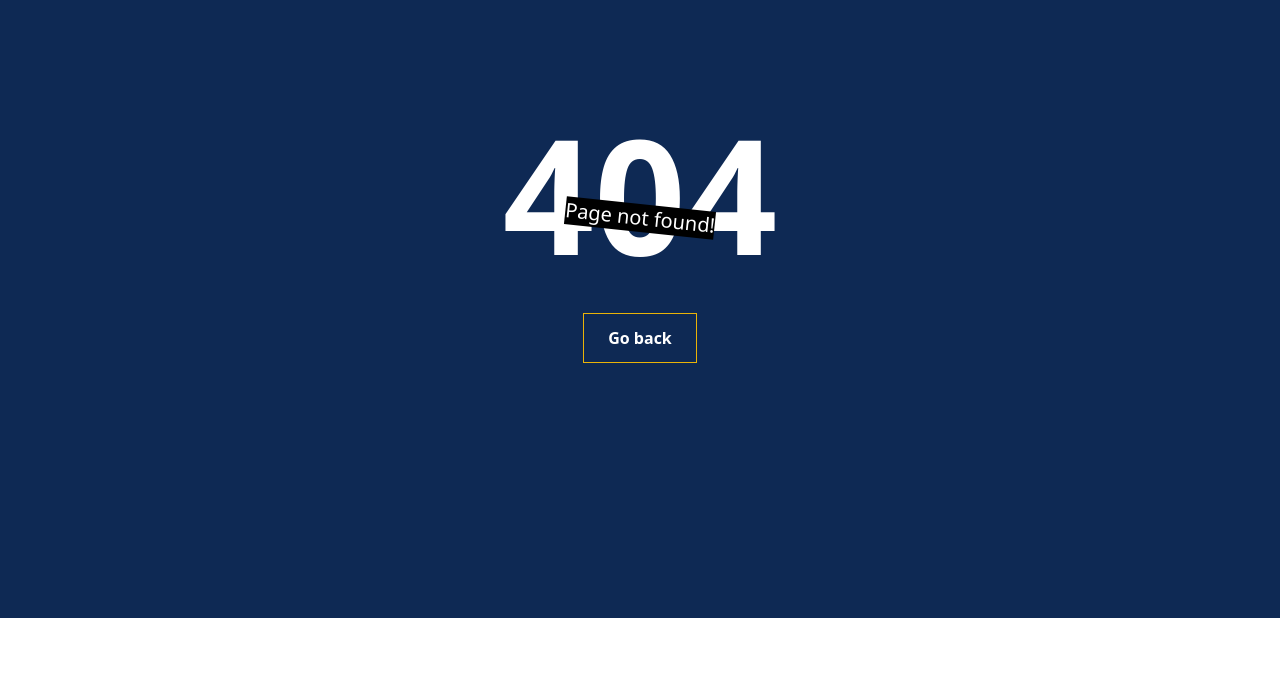
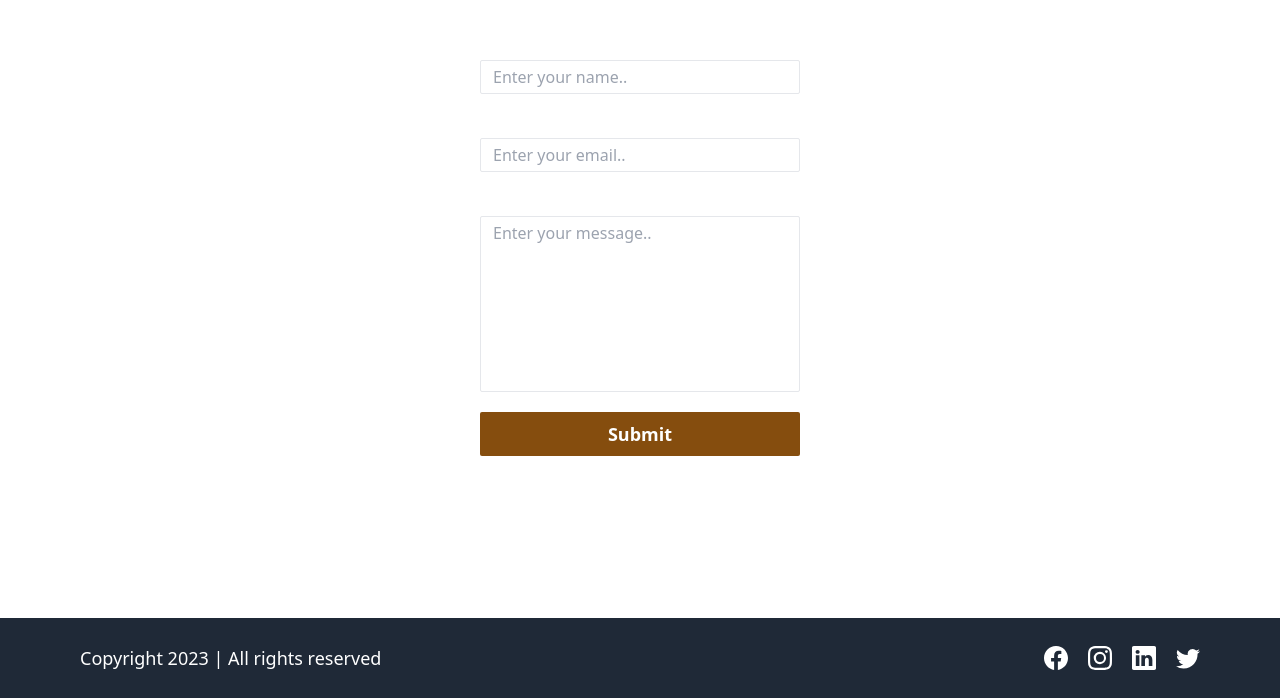
Before and after one commit to 0xmohitsen/lms-frontend, a React (Vite) app: page /contacts in a window 1280 px wide. Before the commit this address had no page. Shown: the part 182-880 px from the top of the page. Before the commit the page ends 800 px from the top, so only its background shows below. Built offline with nearby package versions, Linux system fonts and the light colour scheme.

Commit message:
Added contact us page

```diff
--- a/src/App.jsx
+++ b/src/App.jsx
@@ -6,6 +6,7 @@ import Home from './pages/Home';
 import NotFound from './pages/NotFound';
 import Signup from './pages/Signup';
 import Signin from './pages/Signin';
+import Contact from './pages/Contact';
 
 function App() {
 
@@ -15,6 +16,7 @@ function App() {
       <Route path='/about' element={<Aboutus/>} />
       <Route path='/register' element={<Signup/>} />
       <Route path='/login' element={<Signin/>} />
+      <Route path='/contacts' element={<Contact/>} />
       <Route path='*' element={<NotFound/>} />
     </Routes>
   )
--- /dev/null
+++ b/src/pages/Contact.jsx
@@ -0,0 +1,110 @@
+import { useState } from "react";
+import HomeLayout from "../layouts/HomeLayout";
+import toast from "react-hot-toast";
+import { isEmail } from "../helpers/regexMatcher";
+import axiosInstance from "../config/axiosInstance";
+
+function Contact(){
+
+    const [userInput , setUserInput] = useState({
+        name: '',
+        email: '',
+        message: ''
+    });
+
+    function handleInputChange(e){
+        const {name , value} = e.target;
+
+        setUserInput({
+            ...userInput,
+            [name]: value
+        });
+    }
+        async function onFormSubmit(e){
+            e.preventDefault();
+
+            if(!userInput.name || !userInput.email || !userInput.message){
+                toast.error('All fields are mandatory');
+                return;
+            }
+            if(!isEmail(userInput.email)){
+                toast.error('Invalid email provided');
+                return;
+            }
+
+            try {
+                const response = axiosInstance.post("/contact" , userInput);
+
+                toast.promise(response , {
+                    loading: "Submitting your query",
+                    success: "Form submitted successfully",
+                    error: "Failed to submit your form"
+                })
+
+                const responseData = await response;
+                console.log(responseData);
+                if(responseData?.data){
+                    setUserInput({
+                        name: '',
+                        email: '',
+                        message: ''
+                    })
+                }
+            } catch (error) {
+                toast.error('Operation failed...')
+            }
+        }
+
+    return (
+        <HomeLayout>
+            <div className="flex flex-col items-center justify-center h-[100vh]">
+                <form onSubmit={onFormSubmit} noValidate className="flex flex-col items-center justify-center gap-3 p-4 rounded-lg w-[22rem] text-white">
+                    <h1 className="text-3xl font-semibold">Contact form</h1>
+
+                    <div className="flex flex-col w-full gap-1">
+                        <label htmlFor="name" className="font-semibold text-lg">Name</label>
+                        <input
+                                required
+                                type="text"
+                                id="name"
+                                placeholder="Enter your name.."
+                                className="bg-white border px-3 py-1 rounded-sm text-black"
+                                name="name"
+                                onChange={handleInputChange}
+                                value={userInput.name}
+                        />
+                    </div>
+                    <div className="flex flex-col w-full gap-1">
+                        <label htmlFor="email" className="font-semibold text-lg">Email</label>
+                        <input
+                                required
+                                type="text"
+                                id="email"
+                                placeholder="Enter your email.."
+                                className="bg-white border px-3 py-1 rounded-sm text-black"
+                                name="email"
+                                onChange={handleInputChange}
+                                value={userInput.email}
+                        />
+                    </div>
+                    <div className="flex flex-col w-full gap-1">
+                        <label htmlFor="message" className="font-semibold text-lg">Message</label>
+                        <textarea
+                                required
+                                type="text"
+                                id="message"
+                                placeholder="Enter your message.."
+                                className="bg-white border px-3 py-1 rounded-sm resize-none h-[22vh] text-black"
+                                name="message"
+                                onChange={handleInputChange}
+                                value={userInput.message}
+                        />
+                    </div>
+                    <button className="w-full text-lg font-semibold py-2 px-4 mt-2 bg-yellow-800 hover:bg-yellow-600 rounded-sm transition-all ease-in-out duration-300">Submit</button>
+                </form>
+            </div>
+        </HomeLayout>
+    );
+}
+
+export default Contact;
--- a/src/pages/Signin.jsx
+++ b/src/pages/Signin.jsx
@@ -30,10 +30,12 @@ function Signin(){
         console.log(signInDetail);
         if(!signInDetail.email || !signInDetail.password){
             toast.error("Please fill all the required fields");
+            return;
         }
 
         if(!isEmail(signInDetail.email)){
             toast.error("Invalid email provided");
+            return;
         }
 
         const response = await dispatch(login(signInDetail));
@@ -66,7 +68,7 @@ function Signin(){
                                     name="email"
                                     id="email"
                                     placeholder="Enter your email.."
-                                    className="bg-transparent px-2 py-1 border border-white"/>
+                                    className="bg-transparent px-2 py-1 border rounded-sm"/>
                         </div>
 
                         <div className="flex flex-col gap-1">
@@ -79,9 +81,9 @@ function Signin(){
                                     name="password"
                                     id="password"
                                     placeholder="Enter your password.."
-                                    className="bg-transparent px-2 py-1 border border-white"/>
+                                    className="bg-transparent px-2 py-1 border rounded-sm"/>
                         </div>
-                        <button className="text-lg font-semibold bg-yellow-600 hover:bg-yellow-700 transition-all ease-in-out duration-300 py-2 px-4 mt-2">Sign in</button>
+                        <button className="text-lg font-semibold bg-yellow-800 hover:bg-yellow-600 transition-all ease-in-out duration-300 py-2 px-4 mt-2 rounded-sm">Sign in</button>
                         <p className="text-center">
                             Don't have an account ? <Link to={`/register`} className="text-accent">Sign up</Link>
                         </p>
--- a/src/pages/Signup.jsx
+++ b/src/pages/Signup.jsx
@@ -120,7 +120,7 @@ function Signup(){
                             name="username"
                             id="username"
                             placeholder="Enter your username.."
-                            className="px-2 py-1 bg-transparent border border-white" />
+                            className="px-2 py-1 bg-transparent border rounded-sm" />
                     </div>
 
                     <div className="flex flex-col gap-1">
@@ -133,7 +133,7 @@ function Signup(){
                             name="email"
                             id="email"
                             placeholder="Enter your email.."
-                            className="px-2 py-1 bg-transparent border border-white" />
+                            className="px-2 py-1 bg-transparent border rounded-sm" />
                     </div>
 
                     <div className="flex flex-col gap-1">
@@ -146,10 +146,10 @@ function Signup(){
                         name="password"
                         id="password"
                         placeholder="Enter your password.."
-                        className="px-2 py-1 bg-transparent border border-white" />
+                        className="px-2 py-1 bg-transparent border rounded-sm" />
                     </div>
 
-                    <button className="mt-2 bg-yellow-800 hover:bg-yellow-600 transition-all ease-in-out duration-300 px-4 py-2 font-semibold">
+                    <button className="mt-2 bg-yellow-800 hover:bg-yellow-600 transition-all ease-in-out duration-300 px-4 py-2 font-semibold rounded-sm text-lg">
                         Create account
                     </button>
 
--- a/src/redux/slices/authSlice.js
+++ b/src/redux/slices/authSlice.js
@@ -78,7 +78,7 @@ const authSlice = createSlice({
                     state.data = action?.payload?.data;
                     state.role = action?.payload?.data?.user?.role;
                 })
-                .addCase(logout.fulfilled , (state , action) => {
+                .addCase(logout.fulfilled , (state) => {
                     localStorage.clear();
 
                     state.isLoggedIn = false;
--- /dev/null
+++ b/src/redux/slices/courseSlice.js
@@ -0,0 +1,36 @@
+import { createAsyncThunk, createSlice } from "@reduxjs/toolkit";
+import axiosInstance from "../../config/axiosInstance";
+import toast from "react-hot-toast";
+
+const initialState = {
+    courseList: []
+}
+
+export const getAllCourses = createAsyncThunk("/course/getAllCourses" , async () => {
+    try {
+        const response = axiosInstance.get("/course");
+
+        toast.promise(response , {
+            loading: 'Wait! fetching all courses',
+            success: (data) => {
+                return data?.data?.message;
+            },
+            error: 'Failed to load courses'
+        });
+
+        return await response;
+    } catch (error) {
+        toast.error(error?.response?.data?.message);
+    }
+})
+
+const courseSlice = createSlice({
+    name: "course",
+    initialState,
+    reducers: {},
+    extraReducers : () => {
+
+    }
+});
+
+export default courseSlice.reducer;
--- a/src/redux/store.js
+++ b/src/redux/store.js
@@ -1,9 +1,11 @@
 import { configureStore } from "@reduxjs/toolkit";
 import authReducer from './slices/authSlice';
+import courseReducer from "./slices/courseSlice";
 
 const store = configureStore({
     reducer: {
-        auth : authReducer
+        auth : authReducer,
+        course: courseReducer
     },
     middleware: (getDefaultMiddleware) => getDefaultMiddleware({serializableCheck: false}),
     devTools: true
```
